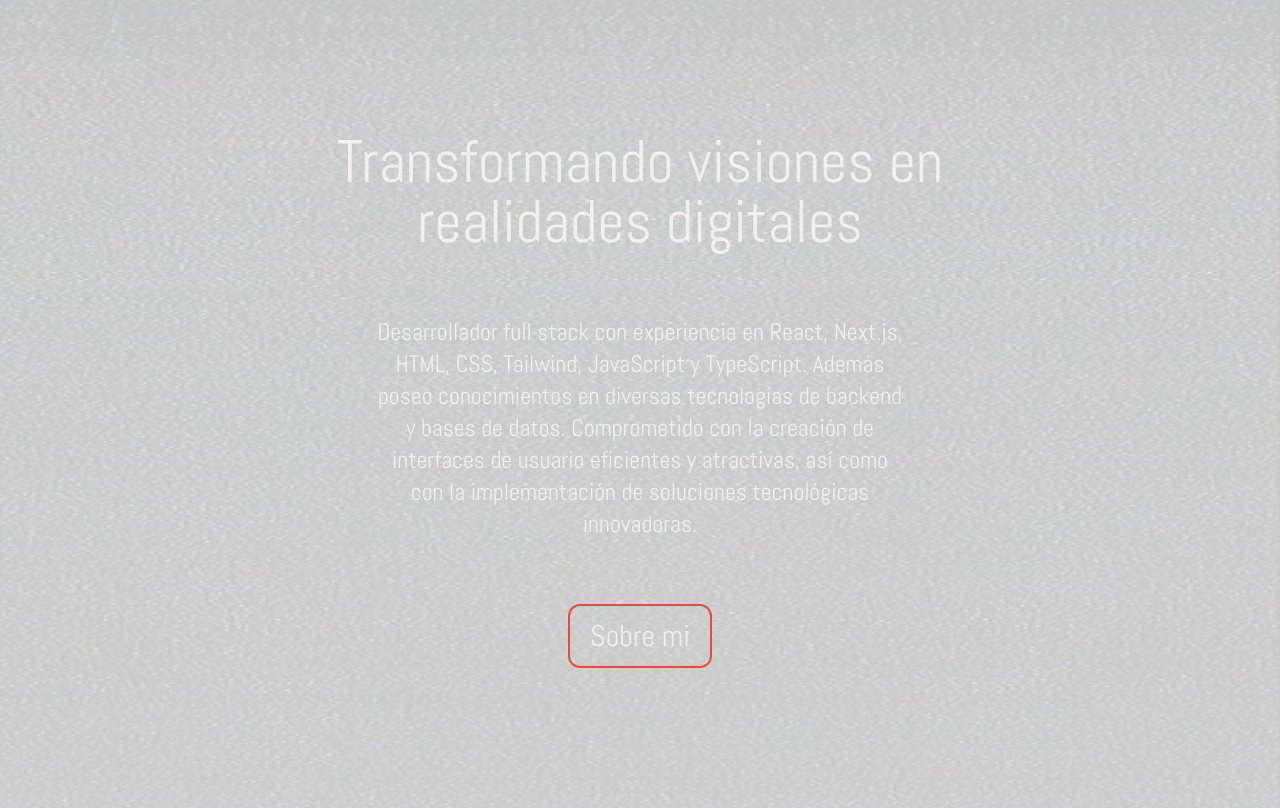
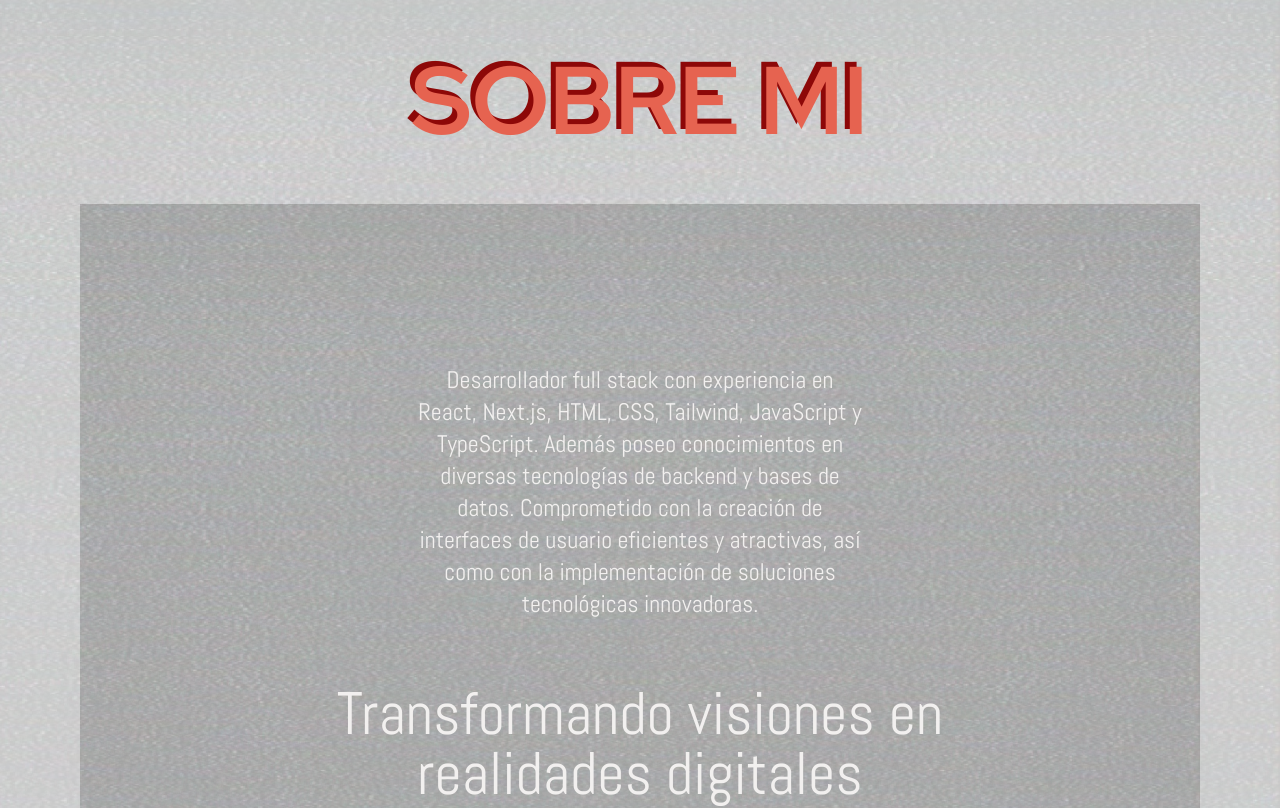
Before and after one commit to Ablanco1547/ProyectoFinalPortafolioProf, a Next.js app in the folder portafolio_web/: page / in a window 1280 px wide. Shown: the part 2920-3728 px from the top of the page. Built offline with nearby package versions, Linux system fonts and the light colour scheme.

Commit message:
arreglos en responsiveness

```diff
--- a/portafolio_web/src/app/components/organisms/Hero_Banner.tsx
+++ b/portafolio_web/src/app/components/organisms/Hero_Banner.tsx
@@ -8,7 +8,7 @@ const Hero_Banner = () => {
 		<div className="h-96 md:h-80 bg-portBlack flex  justify-between  ">
 			<div className="text-center w-full md:w-8/12 my-auto flex flex-col gap-3 ">
 				<h1
-					className={`${redHat.className} text-5xl md:text-6xl lg:text-8xl font-semibold `}
+					className={`${redHat.className} text-6xl md:text-6xl lg:text-8xl font-semibold `}
 				>
 					Adrián Blanco<RedDot></RedDot>
 				</h1>
--- a/portafolio_web/src/app/components/organisms/Prof_Profile.tsx
+++ b/portafolio_web/src/app/components/organisms/Prof_Profile.tsx
@@ -3,17 +3,18 @@ import MainHoverBtn from "../atoms/MainHoverBtn";
 
 const Prof_Profile = () => {
 	return (
-		<section className="w-full  text-center flex flex-col gap-16 justify-center p-40 noise-bg">
+		<section className="w-full  text-center flex flex-col gap-16 justify-center md:p-40 noise-bg">
 			<div className="w-full lg:w-10/12  m-auto flex flex-col gap-16 justify-center ">
-				<p className="text-6xl">
-					Transformando visiones en realidades digitales
-				</p>
-				<p className="text-2xl w-full xl:w-8/12  m-auto ">
+				<p className="text-xl md:text-2xl w-10/12 md:w-full xl:w-8/12  m-auto ">
 					Desarrollador full stack con experiencia en React, Next.js, HTML, CSS,
 					Tailwind, JavaScript y TypeScript. Además poseo conocimientos en
 					diversas tecnologías de backend y bases de datos. Comprometido con la
 					creación de interfaces de usuario eficientes y atractivas, así como
 					con la implementación de soluciones tecnológicas innovadoras.
+				</p>
+
+				<p className="text-4xl md:text-6xl">
+					Transformando visiones en realidades digitales
 				</p>
 			</div>
 			<MainHoverBtn
--- a/portafolio_web/src/app/components/pages/IndexPage.tsx
+++ b/portafolio_web/src/app/components/pages/IndexPage.tsx
@@ -14,7 +14,7 @@ const IndexPage = () => {
 			<div className="flex flex-col gap-20 text-center">
 				<div className="flex flex-col  md:gap-12">
 					<Hero_Banner></Hero_Banner>
-					<p className="text-1xl text-base md:text-2xl  lg:text-4xl dimmed-text-07">
+					<p className="text-lg md:text-2xl  lg:text-4xl dimmed-text-07">
 						HTML - CSS - JAVASCRIPT - TYPESCRIPT - REACT JS - NEXT JS - TAILWIND
 					</p>
 				</div>
--- a/portafolio_web/src/app/components/pages/SobreMi.tsx
+++ b/portafolio_web/src/app/components/pages/SobreMi.tsx
@@ -1,9 +1,13 @@
 import React from "react";
 import SectionTitle from "../atoms/SectionTitle";
+import Prof_Profile from "../organisms/Prof_Profile";
 
 const SobreMi = () => {
 	return (
-		<section id="about_section" className=" noise-bg p-20 flex flex-col gap-14">
+		<section
+			id="about_section"
+			className=" noise-bg md:p-20 flex flex-col gap-14"
+		>
 			<SectionTitle
 				titleProps={{
 					TitleInnerText: "SOBRE MI",
@@ -12,6 +16,8 @@ const SobreMi = () => {
 					dotSize: "10",
 				}}
 			></SectionTitle>
+
+			<Prof_Profile></Prof_Profile>
 		</section>
 	);
 };
--- a/portafolio_web/src/app/page.tsx
+++ b/portafolio_web/src/app/page.tsx
@@ -12,7 +12,7 @@ export default function Home() {
 
 			<Projects></Projects>
 			<Contact></Contact>
-			<Prof_Profile></Prof_Profile>
+
 			<SobreMi></SobreMi>
 		</>
 	);
```
